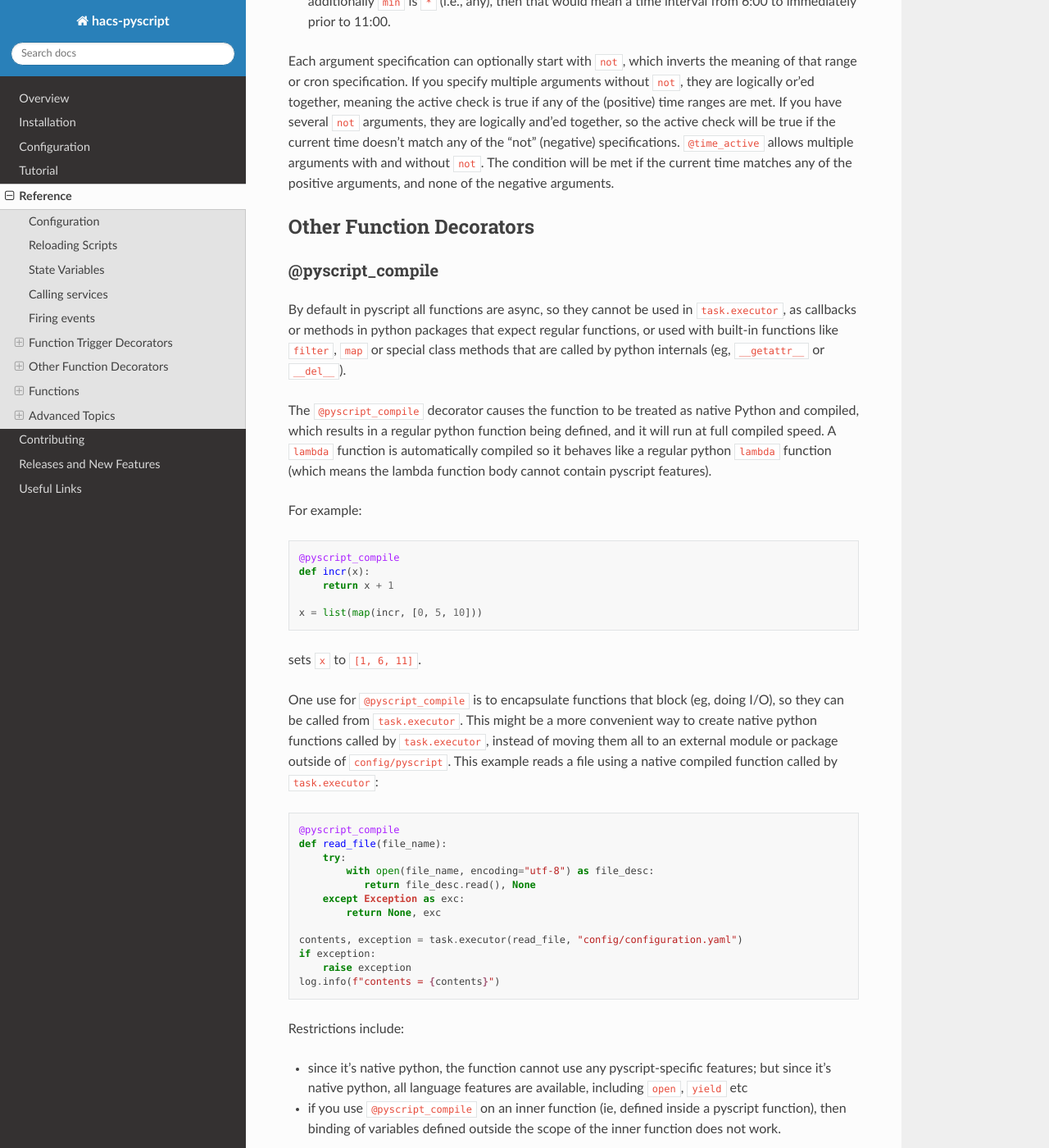
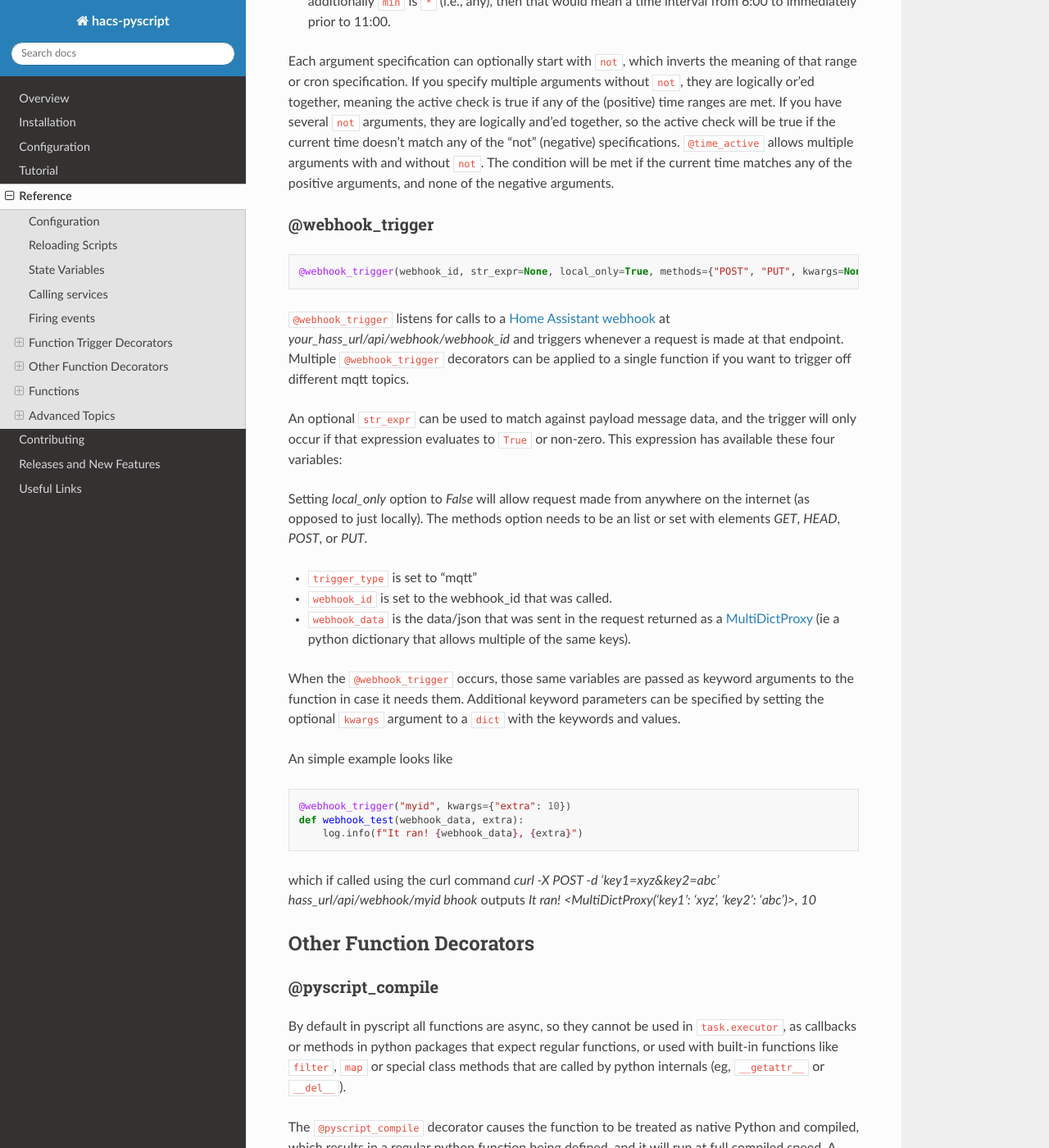
Before and after one commit to custom-components/pyscript, a Sphinx documentation site: the page built from docs/reference.rst, in a window 1280 px wide and 1400 px high, scrolled down 18806 px. Shown: the whole window at 82% size. Built offline with Sphinx 7.4.7 and the Read the Docs theme 2.0.0, drawn with Linux system fonts in a browser that asks for light colours; some of the changed text lies outside the part shown.

Commit message:
Fixed wait_until, added documentation

```diff
--- a/docs/reference.rst
+++ b/docs/reference.rst
@@ -856,6 +856,45 @@ you have several ``not`` arguments, they are logically and'ed together, so the a
 true if the current time doesn't match any of the "not" (negative) specifications. ``@time_active``
 allows multiple arguments with and without ``not``. The condition will be met if the current time
 matches any of the positive arguments, and none of the negative arguments.
+
+@webhook_trigger
+^^^^^^^^^^^^^^^^
+
+.. code:: python
+
+    @webhook_trigger(webhook_id, str_expr=None, local_only=True, methods={"POST", "PUT", kwargs=None)
+
+``@webhook_trigger`` listens for calls to a `Home Assistant webhook <https://www.home-assistant.io/docs/automation/trigger/#webhook-trigger>`__
+at `your_hass_url/api/webhook/webhook_id` and triggers whenever a request is made at that endpoint.
+Multiple ``@webhook_trigger`` decorators can be applied to a single function if you want
+to trigger off different mqtt topics.
+
+An optional ``str_expr`` can be used to match against payload message data, and the trigger will only occur
+if that expression evaluates to ``True`` or non-zero. This expression has available these four
+variables:
+
+Setting `local_only` option to `False` will allow request made from anywhere on the internet (as opposed to just locally).
+The methods option needs to be an list or set with elements `GET`, `HEAD`, `POST`, or `PUT`.
+
+- ``trigger_type`` is set to "mqtt"
+- ``webhook_id`` is set to the webhook_id that was called.
+- ``webhook_data`` is the data/json that was sent in the request returned as a `MultiDictProxy <https://aiohttp-kxepal-test.readthedocs.io/en/latest/multidict.html#aiohttp.MultiDictProxy>`__ (ie a python dictionary that allows multiple of the same keys).
+
+When the ``@webhook_trigger`` occurs, those same variables are passed as keyword arguments to the
+function in case it needs them. Additional keyword parameters can be specified by setting the
+optional ``kwargs`` argument to a ``dict`` with the keywords and values.
+
+An simple example looks like
+
+.. code:: python
+
+  @webhook_trigger("myid", kwargs={"extra": 10})
+  def webhook_test(webhook_data, extra):
+      log.info(f"It ran! {webhook_data}, {extra}")
+
+which if called using the curl command `curl -X POST -d 'key1=xyz&key2=abc' hass_url/api/webhook/myid
+bhook` outputs `It ran! <MultiDictProxy('key1': 'xyz', 'key2': 'abc')>, 10`
+
 
 Other Function Decorators
 -------------------------
@@ -1313,6 +1352,13 @@ It takes the following keyword arguments (all are optional):
 - ``mqtt_trigger=None`` can be set to a string or list of two strings, just like
   ``@mqtt_trigger``. The first string is the MQTT topic, and the second string
   (when the setting is a two-element list) is an expression based on the message variables.
+- ``webhook_trigger=None`` can be set to a string or list of two strings, just like
+  ``@webhook_trigger``. The first string is the webhook id, and the second string
+  (when the setting is a two-element list) is an expression based on the message variables.
+- ``webhook_local_only=True`` is used with ``webhook_trigger`` to specify whether to only allow
+  local webhooks.
+- ``webhook_methods={"POST", "PUT"}`` is used with ``webhook_trigger`` to specify allowed webhook
+  request methods.
 - ``timeout=None`` an overall timeout in seconds, which can be floating point.
 - ``state_check_now=True`` if set, ``task.wait_until()`` checks any ``state_trigger``
   immediately to see if it is already ``True``, and will return immediately if so. If
```
Also changed, not shown: 1 other file.
